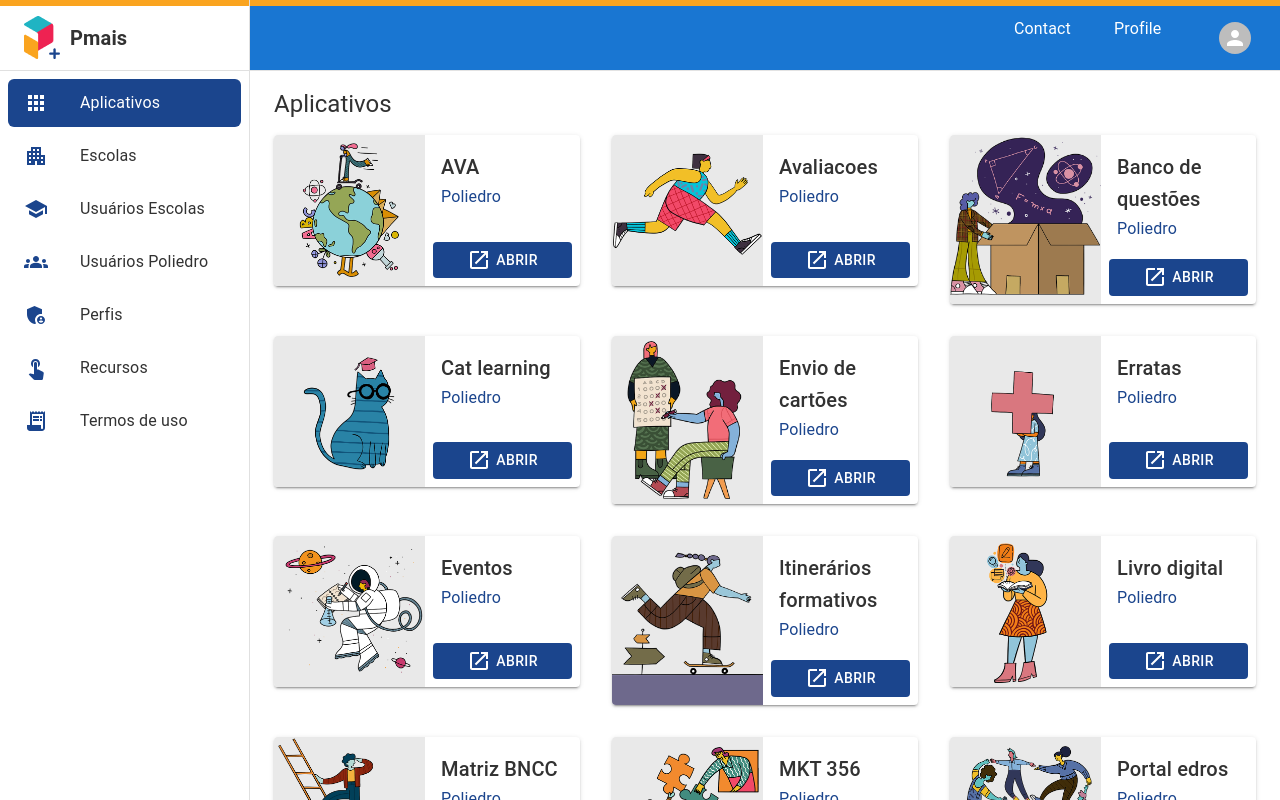
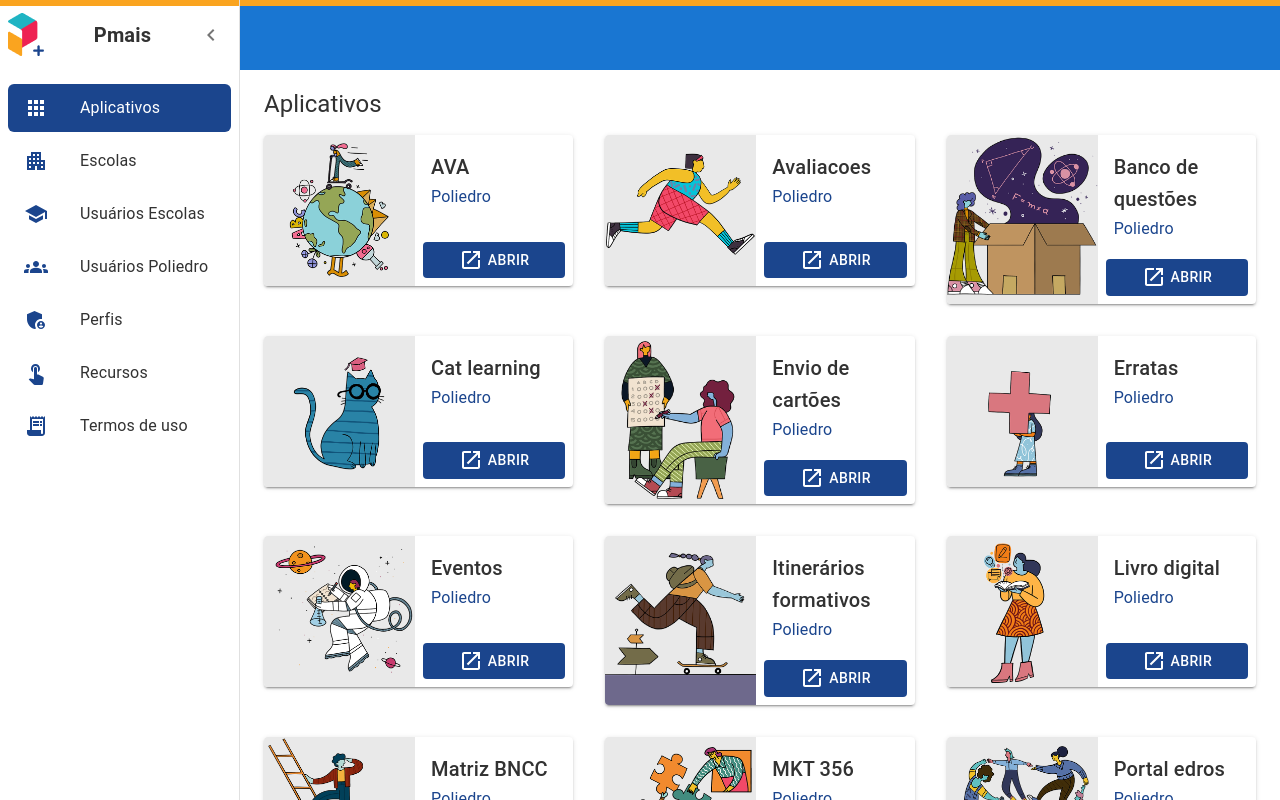
Before and after one commit to jrcristiano/ui-pmais, a Next.js app: page /apps in a window 1280 px wide. Shown: the top 800 px of the page. Built offline with nearby package versions, Linux system fonts and the light colour scheme.

Commit message:
alteracoes em drawer

```diff
--- a/components/cardApp.js
+++ b/components/cardApp.js
@@ -15,7 +15,7 @@ import Launch from '@mui/icons-material/Launch';
 
 export default function CardApp(props) {
   return (
-    <Card sx={{
+    <Card className="cursor-pointer" sx={{
       display: 'flex',
       boxShadow: '0px 3px 1px -2px rgb(0 0 0 / 20%), 0px 2px 2px 0px rgb(0 0 0 / 14%), 0px 1px 5px 0px rgb(0 0 0 / 12%)'
     }}>
--- a/layouts/defaultLayout.js
+++ b/layouts/defaultLayout.js
@@ -1,22 +1,27 @@
-// components
 import * as React from 'react';
-import PropTypes from 'prop-types';
-import AppBar from '@mui/material/AppBar';
+import { styled, useTheme } from '@mui/material/styles';
 import Box from '@mui/material/Box';
+import Drawer from '@mui/material/Drawer';
 import CssBaseline from '@mui/material/CssBaseline';
+import MuiAppBar from '@mui/material/AppBar';
+import Toolbar from '@mui/material/Toolbar';
+import List from '@mui/material/List';
+import Typography from '@mui/material/Typography';
 import Divider from '@mui/material/Divider';
-import Drawer from '@mui/material/Drawer';
-import List from '@mui/material/List';
+import IconButton from '@mui/material/IconButton';
+import MenuIcon from '@mui/icons-material/Menu';
+import ChevronLeftIcon from '@mui/icons-material/ChevronLeft';
+import ChevronRightIcon from '@mui/icons-material/ChevronRight';
 import ListItem from '@mui/material/ListItem';
 import ListItemButton from '@mui/material/ListItemButton';
 import ListItemIcon from '@mui/material/ListItemIcon';
 import ListItemText from '@mui/material/ListItemText';
-import MenuIcon from '@mui/icons-material/Menu';
-import Toolbar from '@mui/material/Toolbar';
-import Typography from '@mui/material/Typography';
+import InboxIcon from '@mui/icons-material/MoveToInbox';
+import MailIcon from '@mui/icons-material/Mail';
+import Link from 'next/link';
+import { useRouter } from 'next/router';
 import Image from 'next/image';
 import PmaisLogo from './../public/pmais-logo.png';
-import Link from 'next/link';
 
 // icons
 import Avatar from '@mui/material/Avatar';
@@ -26,7 +31,6 @@ import Tooltip from '@mui/material/Tooltip';
 import PersonAdd from '@mui/icons-material/PersonAdd';
 import Settings from '@mui/icons-material/Settings';
 import Logout from '@mui/icons-material/Logout';
-import IconButton from '@mui/material/IconButton';
 import Apps from '@mui/icons-material/Apps';
 import School from '@mui/icons-material/School';
 import Apartament from '@mui/icons-material/Apartment';
@@ -35,19 +39,67 @@ import AdminPanelSettings from '@mui/icons-material/AdminPanelSettings';
 import TouchApp from '@mui/icons-material/TouchApp';
 import ReceiptLong from '@mui/icons-material/ReceiptLong';
 
-// hooks
-import { useRouter } from 'next/router'
 
-const drawerWidth = 250;
+const drawerWidth = 240;
 
-function DefaultLayout(props) {
+const Main = styled('main', { shouldForwardProp: (prop) => prop !== 'open' })(
+  ({ theme, open }) => ({
+    flexGrow: 1,
+    padding: theme.spacing(3),
+    transition: theme.transitions.create('margin', {
+      easing: theme.transitions.easing.sharp,
+      duration: theme.transitions.duration.leavingScreen,
+    }),
+    marginLeft: `-${drawerWidth}px`,
+    ...(open && {
+      transition: theme.transitions.create('margin', {
+        easing: theme.transitions.easing.easeOut,
+        duration: theme.transitions.duration.enteringScreen,
+      }),
+      marginLeft: 0,
+    }),
+  }),
+);
+
+const AppBar = styled(MuiAppBar, {
+  shouldForwardProp: (prop) => prop !== 'open',
+})(({ theme, open }) => ({
+  transition: theme.transitions.create(['margin', 'width'], {
+    easing: theme.transitions.easing.sharp,
+    duration: theme.transitions.duration.leavingScreen,
+  }),
+  ...(open && {
+    width: `calc(100% - ${drawerWidth}px)`,
+    marginLeft: `${drawerWidth}px`,
+    transition: theme.transitions.create(['margin', 'width'], {
+      easing: theme.transitions.easing.easeOut,
+      duration: theme.transitions.duration.enteringScreen,
+    }),
+  }),
+}));
+
+const DrawerHeader = styled('div')(({ theme }) => ({
+  display: 'flex',
+  alignItems: 'center',
+  padding: theme.spacing(0, 1),
+  // necessary for content to be below app bar
+  ...theme.mixins.toolbar,
+  justifyContent: 'flex-end',
+  borderTop: '6px solid #FAA41F',
+}));
+
+export default function PersistentDrawerLeft({ children }) {
   const router = useRouter();
 
-  const { window, children } = props;
-  const [mobileOpen, setMobileOpen] = React.useState(false);
+  const theme = useTheme();
+  const [open, setOpen] = React.useState(true);
 
-  const handleDrawerToggle = () => {
-    setMobileOpen(!mobileOpen);
+  const handleDrawerOpen = () => {
+    setOpen(true);
+  };
+
+  const handleDrawerClose = () => {
+    setOpen(false);
   };
 
   const activeLink = (link) => {
@@ -92,28 +144,74 @@ function DefaultLayout(props) {
     },
   ];
 
-  const drawer = (
-    <div className="appBar borderTopYellow">
+  return (
+    <Box sx={{ display: 'flex' }}>
+      <CssBaseline />
+      <AppBar className="appBar borderTopYellow"
+        elevation={0}
+        position="fixed"
+        open={open}>
         <Toolbar>
+          <IconButton
+            color="inherit"
+            aria-label="open drawer"
+            onClick={handleDrawerOpen}
+            edge="start"
+            sx={{ mr: 2, ...(open && { display: 'none' }) }}
+          >
+            <MenuIcon />
+          </IconButton>
+          {!open && (
+            <>
               <Image src={PmaisLogo} />
               <Typography
                 style={{
                   fontWeight: 'bold',
-            marginLeft: '10px'
+                  marginLeft: '10px',
                 }}
                 color="#323232"
                 variant='h6'>
                   Pmais
               </Typography>
+            </>
+          )}
         </Toolbar>
-      <Divider />
+      </AppBar>
+      <Drawer
+        sx={{
+          width: drawerWidth,
+          flexShrink: 0,
+          '& .MuiDrawer-paper': {
+            width: drawerWidth,
+            boxSizing: 'border-box',
+          },
+        }}
+        variant="persistent"
+        anchor="left"
+        open={open}
+      >
+        <DrawerHeader style={{display: 'flex', justifyContent: 'space-between' }}>
+          <Image src={PmaisLogo} />
+          <Typography
+            style={{
+              fontWeight: 'bold',
+              marginLeft: '10px',
+            }}
+            color="#323232"
+            variant='h6'>
+              Pmais
+          </Typography>
+          <IconButton onClick={handleDrawerClose}>
+            {theme.direction === 'ltr' ? <ChevronLeftIcon /> : <ChevronRightIcon />}
+          </IconButton>
+        </DrawerHeader>
         <List style={{
           paddingLeft: 8,
-        paddingRight: 8
+          paddingRight: 8,
+          paddingTop: 20
         }}>
         {apps.map(({icon, text, link}) => (
           <ListItem
-            onClick={handleDrawerToggle}
             style={activeLink(link) ? {
               background: '#1B458D',
               color: '#FFF',
@@ -124,7 +222,7 @@ function DefaultLayout(props) {
             disablePadding>
             <ListItemButton>
               <ListItemIcon
-                style={activeLink(link) ? {color: '#FFF'} : {color: '#1B458D' }}>
+                style={activeLink(link) ? {color: '#FFF'} : {color: '#1B458D'}}>
                 {icon}
               </ListItemIcon>
               <Link href={{pathname: link}}>
@@ -136,174 +234,11 @@ function DefaultLayout(props) {
           </ListItem>
         ))}
       </List>
-    </div>
-  );
-
-  const container = window !== undefined ? () => window().document.body : undefined;
-
-  const [anchorEl, setAnchorEl] = React.useState(null);
-  const open = Boolean(anchorEl);
-
-  const handleClick = (event) => {
-    setAnchorEl(event.currentTarget);
-  };
-
-  const handleClose = () => {
-    setAnchorEl(null);
-  };
-
-  return (
-    <Box sx={{ display: 'flex' }}>
-      <CssBaseline />
-      <AppBar className="borderTopYellow appBar"
-        style={{borderBottom: '1px solid #E3E3E3'}}
-        elevation={0}
-        position="fixed"
-        sx={{
-          width: { sm: `calc(100% - ${drawerWidth}px)` },
-          ml: { sm: `${drawerWidth}px` },
-        }}
-      >
-        <Toolbar className="toolbar">
-          <Toolbar>
-            <IconButton
-              className="iconButton"
-              aria-label="open drawer"
-              edge="start"
-              onClick={handleDrawerToggle}
-              sx={{ mr: 0, display: { sm: 'none' } }}
-            >
-              <MenuIcon />
-              <Typography
-                className="fontBold"
-                color="#323232"
-                variant='h6'>
-                  Pmais
-              </Typography>
-            </IconButton>
-          </Toolbar>
-
-          <Box sx={{ display: 'flex' }}>
-            <Typography sx={{ minWidth: 100 }}>Contact</Typography>
-            <Typography sx={{ minWidth: 100 }}>Profile</Typography>
-            <Tooltip title="Cristiano Junior">
-              <IconButton
-                onClick={handleClick}
-                size="small"
-                aria-controls={open ? 'account-menu' : undefined}
-                aria-haspopup="true"
-                aria-expanded={open ? 'true' : undefined}
-              >
-                <Avatar className="background-blue" sx={{ width: 32, height: 32 }} />
-              </IconButton>
-          </Tooltip>
-        </Box>
-
-      <Menu anchorEl={anchorEl}
-        id="account-menu"
-        open={open}
-        onClose={handleClose}
-        onClick={handleClose}
-        PaperProps={{
-          elevation: 0,
-          sx: {
-            overflow: 'visible',
-            filter: 'drop-shadow(0px 2px 8px rgba(0,0,0,0.32))',
-            mt: 1.5,
-            '& .MuiAvatar-root': {
-              width: 32,
-              height: 32,
-              ml: -0.5,
-              mr: 1,
-            },
-            '&:before': {
-              content: '""',
-              display: 'block',
-              position: 'absolute',
-              top: 0,
-              right: 14,
-              width: 10,
-              height: 10,
-              bgcolor: 'background.paper',
-              transform: 'translateY(-50%) rotate(45deg)',
-              zIndex: 0,
-            },
-          },
-        }}
-        transformOrigin={{ horizontal: 'right', vertical: 'top' }}
-        anchorOrigin={{ horizontal: 'right', vertical: 'bottom' }}
-      >
-        <MenuItem>
-          <Avatar /> My account
-        </MenuItem>
-        <Divider />
-        <MenuItem>
-          <ListItemIcon>
-            <PersonAdd fontSize="small" />
-          </ListItemIcon>
-          Add another account
-        </MenuItem>
-        <MenuItem>
-          <ListItemIcon>
-            <Settings fontSize="small" />
-          </ListItemIcon>
-          Settings
-        </MenuItem>
-        <MenuItem>
-          <ListItemIcon>
-            <Logout fontSize="small" />
-          </ListItemIcon>
-          Logout
-        </MenuItem>
-      </Menu>
-        </Toolbar>
-      </AppBar>
-      <Box
-        component="nav"
-        sx={{ width: { sm: drawerWidth }, flexShrink: { sm: 0 } }}
-        aria-label="mailbox folders"
-      >
-        {/* The implementation can be swapped with js to avoid SEO duplication of links. */}
-        <Drawer
-          container={container}
-          variant="temporary"
-          open={mobileOpen}
-          onClose={handleDrawerToggle}
-          ModalProps={{
-            keepMounted: true, // Better open performance on mobile.
-          }}
-          sx={{
-            display: { xs: 'block', sm: 'none' },
-            '& .MuiDrawer-paper': { boxSizing: 'border-box', width: drawerWidth },
-          }}
-        >
-          {drawer}
       </Drawer>
-
-        <Drawer
-          variant="permanent"
-          sx={{
-            display: { xs: 'none', sm: 'block' },
-            '& .MuiDrawer-paper': { boxSizing: 'border-box', width: drawerWidth },
-          }}
-          open
-        >
-          {drawer}
-        </Drawer>
-      </Box>
-      <Box
-        component="main"
-        sx={{ flexGrow: 1, p: 3, width: { sm: `calc(100% - ${drawerWidth}px)` } }}
-      >
-        <Toolbar />
+      <Main open={open}>
+        <DrawerHeader />
         {children}
-      </Box>
+      </Main>
     </Box>
   );
 }
-
-DefaultLayout.propTypes = {
-  window: PropTypes.func,
-};
-
-export default DefaultLayout;
--- a/pages/apps/index.js
+++ b/pages/apps/index.js
@@ -2,6 +2,7 @@ import * as React from 'react';
 import Typography from '@mui/material/Typography';
 import Grid from '@mui/material/Grid';
 import Head from 'next/head';
+import Link from 'next/link';
 import CardApp from './../../components/cardApp';
 
 import AvaCover from './../../public/apps/ava.png';
@@ -89,7 +90,7 @@ export default function Home() {
         <link rel="icon" href="/favicon.ico" />
       </Head>
       <div>
-        <Typography
+        <Typography style={{ paddingTop: 0 }}
           className="titleMain"
           variant="h5"
           color="#323232"
@@ -99,6 +100,7 @@ export default function Home() {
         </Typography>
         <Grid container spacing={4}>
           {apps.map((app, index) => (
+              <Link href="https://google.com">
                 <Grid
                   item
                   xs={12}
@@ -107,6 +109,7 @@ export default function Home() {
                   key={index}>
                   <CardApp name={app.name} image={app.image} />
                 </Grid>
+              </Link>
             ))}
         </Grid>
       </div>
--- a/styles/globals.css
+++ b/styles/globals.css
@@ -11,9 +11,6 @@ a {
   text-decoration: none;
 }
 
-* {
-  box-sizing: border-box;
-}
 
 .MuiPaper-root {
   border-right: 0px;
@@ -34,6 +31,7 @@ a {
 
 .appBar {
   background-color: #fff;
+  color: #333333;
 }
 
 .toolbar {
@@ -121,6 +119,20 @@ a {
   justify-content: space-between;
 }
 
+.justify-content-end {
+  display: flex;
+  justify-content: flex-end;
+}
+
 .d-flex {
   display: flex;
 }
+
+.flex-wrap {
+  display: flex;
+  flex-wrap: wrap;
+}
+
+.w-100 {
+  width: 100%;
+}
```
Also changed, not shown: pages/escolas/index.js (+5 -3 lines), styles/Escolas.module.css (+12 -0 lines). Lines whose indentation alone changed are shown as unchanged.
